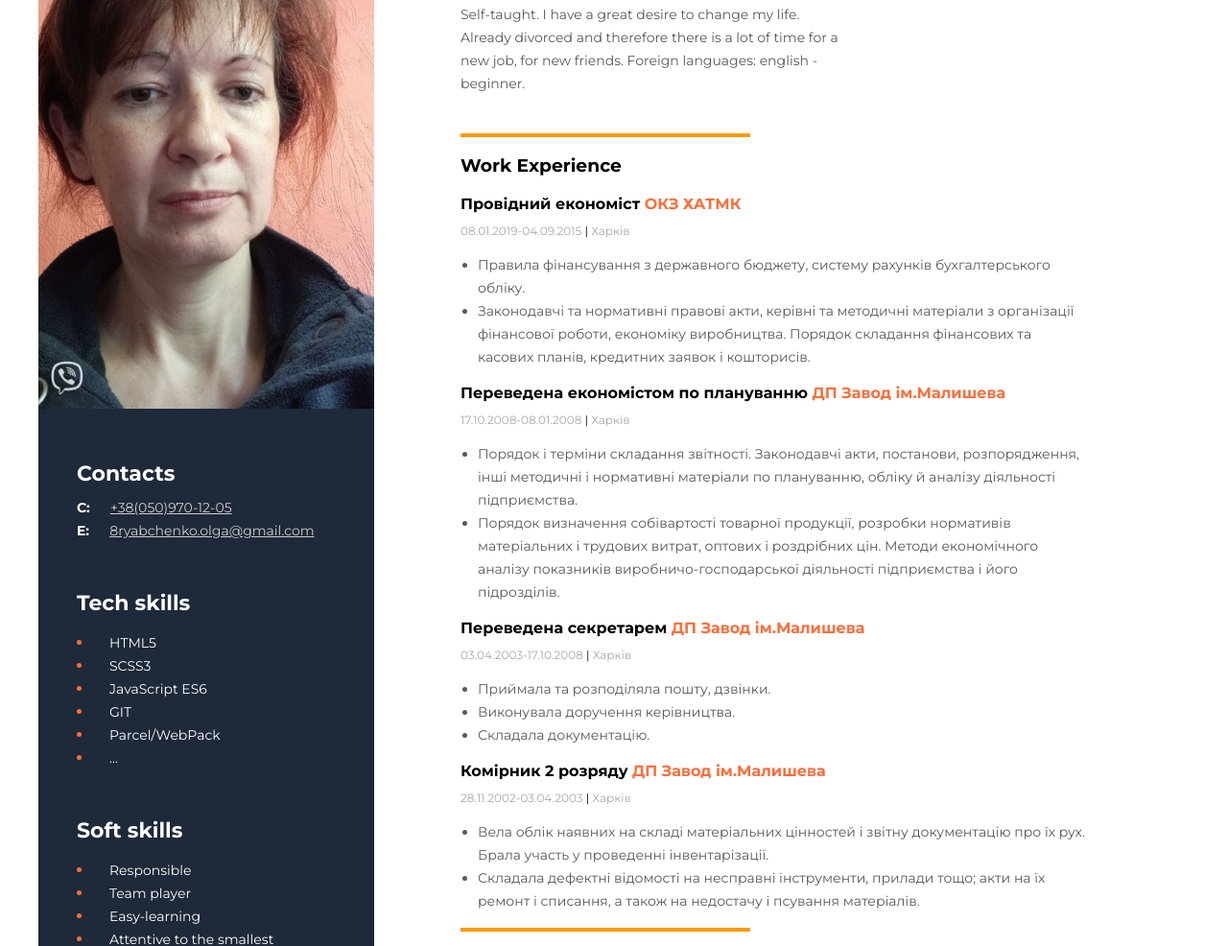
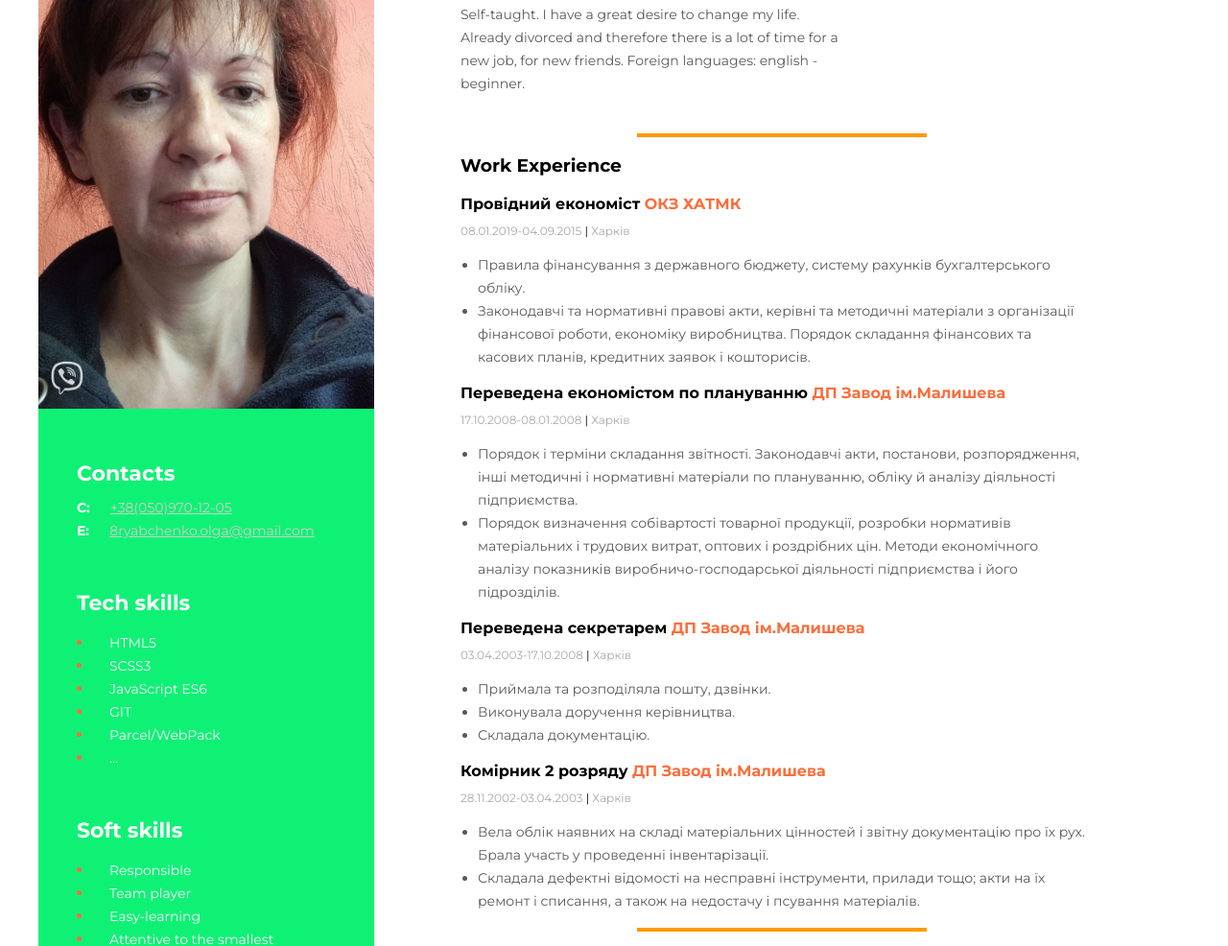
Before and after one commit to miracle-alt/resume, a plain HTML site: page index.html in a window 1280 px wide. Shown: the part 316-1302 px from the top of the page at 96% size. Drawn offline with Linux system fonts and the light colour scheme.

Commit message:
fon sidebar

```diff
--- a/css/style.css
+++ b/css/style.css
@@ -70,7 +70,7 @@ body {
     font-weight: 700;
     line-height: 27px;
     letter-spacing: 0em;
-    text-align: left;
+    text-align: center;
     color: #000;
     margin-bottom: 10px;
   }
@@ -152,7 +152,7 @@ body {
 
   /* sidebar section */
   .sidebar-section {
-    background-color: #1e2939;
+    background-color: #0ff175;
     width: 370px;
     padding: 40px 0;
   }
--- a/index.html
+++ b/index.html
@@ -50,7 +50,7 @@
                     </ol>
                 </div> -->
 
-                <hr align="left" width="300" size="4" color="#ff9900" />
+                <hr align="center" width="300" size="4" color="#ff9900" />
 
                 <!--My work experience section-->
                 <div class="my-work-experience">
@@ -98,7 +98,7 @@
                     </div>
                 </div>
 
-                <hr align="left" width="300" size="4" color="#ff9900" />
+                <hr align="center" width="300" size="4" color="#ff9900" />
 
                 <!--My Education section-->
                 <div class="my-education-section">
```
